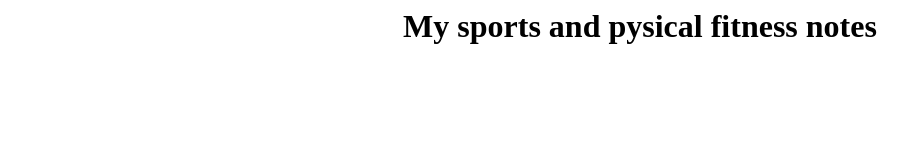
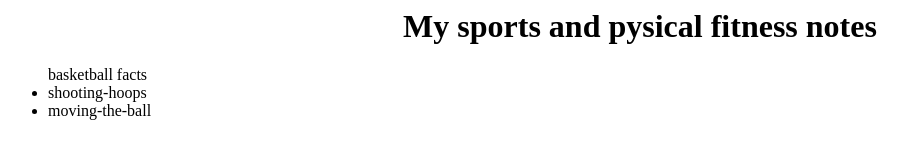
Before and after one commit to rayshawnkinslow/notes, a plain HTML site: page index.html in a window 1280 px wide. Shown: the whole page, without its empty margins (0-907 px from the left). Drawn offline with Linux system fonts and the light colour scheme.

Commit message:
added some facts

```diff
--- a/index.html
+++ b/index.html
@@ -4,5 +4,10 @@
     </head>
     <body>
         <h1><center>My sports and pysical fitness notes</center></h1>
+      <ul>
+        basketball facts
+        <li>shooting-hoops</li>
+        <li>moving-the-ball</li>
+      </ul>
     </body>
 </html>
```
